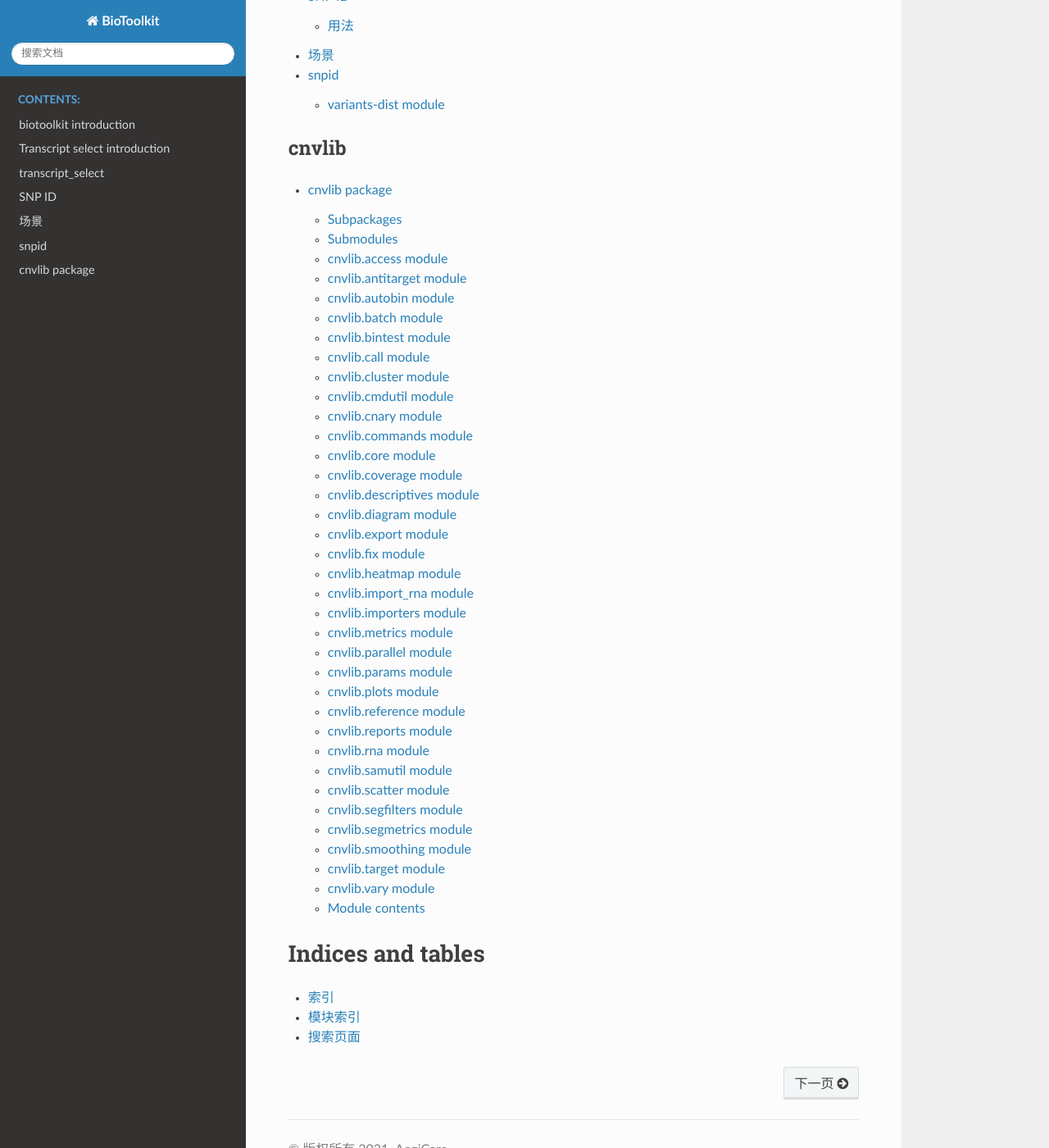
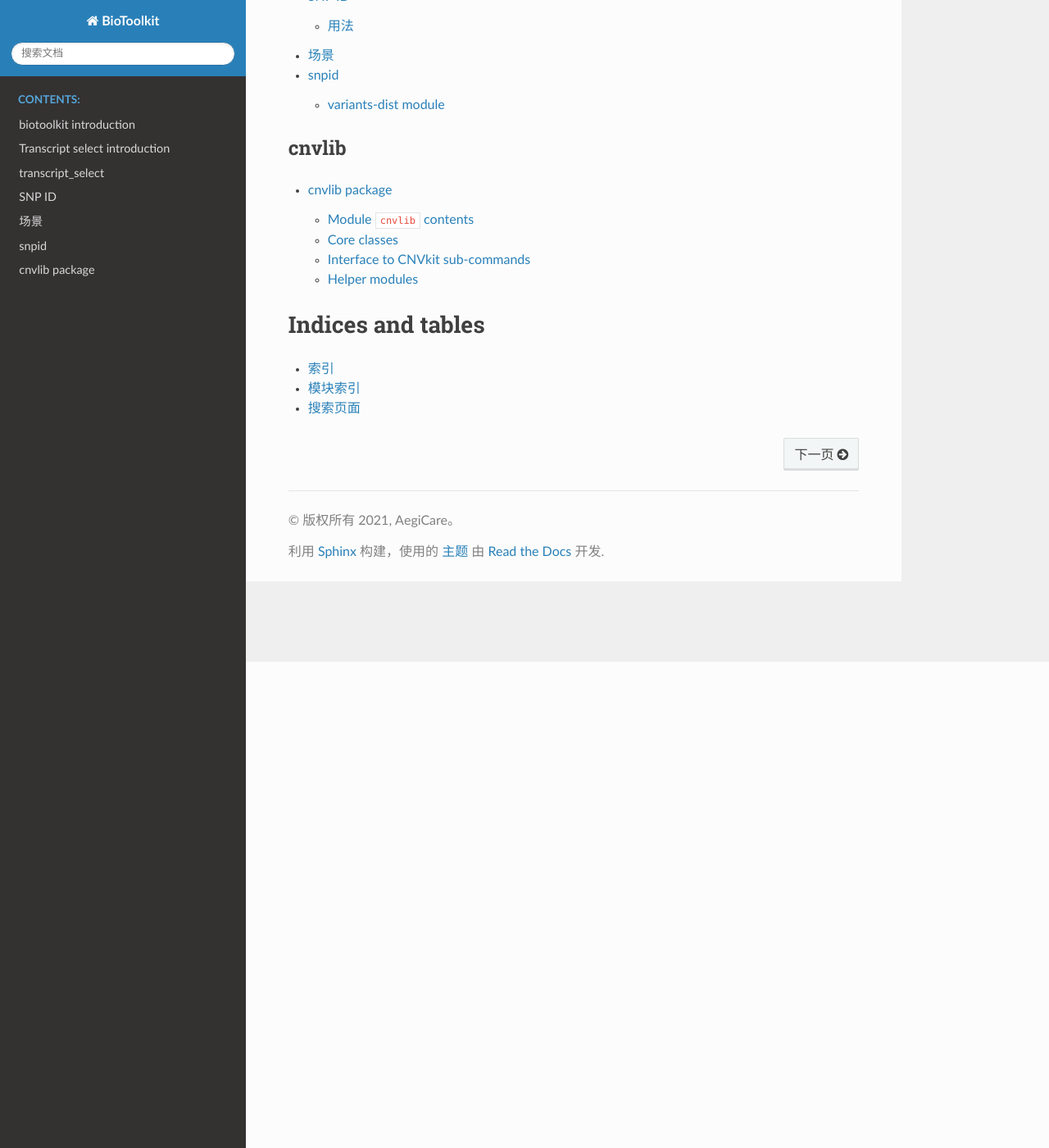
Before and after one commit to zhanglixixi/TEST, a Sphinx documentation site: the page built from docs-trans/source/index.rst, in a window 1280 px wide and 1400 px high, scrolled down 593 px. Shown: the whole window at 82% size. Built offline with Sphinx 7.4.7 and the Read the Docs theme 2.0.0, drawn with Linux system fonts in a browser that asks for light colours.

Commit message:
readthedocs

```diff
--- a/docs-trans/source/cnvlib/cnvlib.rst
+++ b/docs-trans/source/cnvlib/cnvlib.rst
@@ -1,285 +1,311 @@
 cnvlib package
 ==============
 
-Subpackages
------------
+Module ``cnvlib`` contents
+--------------------------
 
-.. toctree::
-   :maxdepth: 4
+.. automodule:: cnvlib
+    :members:
+    :undoc-members:
+    :show-inheritance:
 
-   cnvlib.segmentation
+The one function exposed at the top level, `read`, loads a file in CNVkit's
+BED-like tabular format and returns a CopyNumArray instance. For your own
+scripting, you can usually accomplish what you need using just the CopyNumArray
+and GenomicArray methods available on this returned object (see
+:ref:`api_classes`).
 
-Submodules
-----------
+To load other file formats, see :ref:`api_tabio`. To run functions equivalent to
+CNVkit commands within Python, see :ref:`api_commands`.
 
-cnvlib.access module
---------------------
+
+.. _api_classes:
+
+Core classes
+------------
+
+The core objects used throughout CNVkit. The base class is GenomicArray from
+:doc:`skgenome`. All of these classes wrap a `pandas
+<http://pandas.pydata.org/>`_ DataFrame instance, which is accessible through
+the ``.data`` attribute and can be used for any manipulations that aren't
+already provided by methods in the wrapper class.
+
+``cnary``
+~~~~~~~~~
+
+.. automodule:: cnvlib.cnary
+    :members:
+    :undoc-members:
+    :show-inheritance:
+
+``vary``
+~~~~~~~~
+
+.. automodule:: cnvlib.vary
+    :members:
+    :undoc-members:
+    :show-inheritance:
+
+
+.. _api_commands:
+
+Interface to CNVkit sub-commands
+--------------------------------
+
+``commands``
+~~~~~~~~~~~~
+
+The public API for each of the commands defined in the CNVkit workflow.
+
+.. automodule:: cnvlib.commands
+    :members:
+    :undoc-members:
+    :show-inheritance:
+
+
+The following modules implement lower-level functionality specific to each of
+the CNVkit sub-commands.
+
+``access``
+~~~~~~~~~~
 
 .. automodule:: cnvlib.access
-   :members:
-   :undoc-members:
-   :show-inheritance:
+    :members:
+    :undoc-members:
+    :show-inheritance:
 
-cnvlib.antitarget module
-------------------------
+``antitarget``
+~~~~~~~~~~~~~~
 
 .. automodule:: cnvlib.antitarget
-   :members:
-   :undoc-members:
-   :show-inheritance:
+    :members:
+    :undoc-members:
+    :show-inheritance:
 
-cnvlib.autobin module
----------------------
+``autobin``
+~~~~~~~~~~~
 
 .. automodule:: cnvlib.autobin
-   :members:
-   :undoc-members:
-   :show-inheritance:
+    :members:
+    :undoc-members:
+    :show-inheritance:
 
-cnvlib.batch module
--------------------
+``batch``
+~~~~~~~~~
 
 .. automodule:: cnvlib.batch
-   :members:
-   :undoc-members:
-   :show-inheritance:
+    :members:
+    :undoc-members:
+    :show-inheritance:
 
-cnvlib.bintest module
----------------------
 
-.. automodule:: cnvlib.bintest
-   :members:
-   :undoc-members:
-   :show-inheritance:
-
-cnvlib.call module
-------------------
+``call``
+~~~~~~~~
 
 .. automodule:: cnvlib.call
-   :members:
-   :undoc-members:
-   :show-inheritance:
+    :members:
+    :undoc-members:
+    :show-inheritance:
 
-cnvlib.cluster module
----------------------
+``coverage``
+~~~~~~~~~~~~
 
-.. automodule:: cnvlib.cluster
-   :members:
-   :undoc-members:
-   :show-inheritance:
+.. automodule:: cnvlib.coverage
+    :members:
+    :undoc-members:
+    :show-inheritance:
 
-cnvlib.cmdutil module
----------------------
+``diagram``
+~~~~~~~~~~~
+
+.. automodule:: cnvlib.diagram
+    :members:
+    :undoc-members:
+    :show-inheritance:
+
+``export``
+~~~~~~~~~~
+
+.. automodule:: cnvlib.export
+    :members:
+    :undoc-members:
+    :show-inheritance:
+
+``fix``
+~~~~~~~
+
+.. automodule:: cnvlib.fix
+    :members:
+    :undoc-members:
+    :show-inheritance:
+
+``heatmap``
+~~~~~~~~~~~
+
+.. automodule:: cnvlib.heatmap
+    :members:
+    :undoc-members:
+    :show-inheritance:
+
+``importers``
+~~~~~~~~~~~~~
+
+.. automodule:: cnvlib.importers
+    :members:
+    :undoc-members:
+    :show-inheritance:
+
+``import_rna``
+~~~~~~~~~~~~~~
+
+.. automodule:: cnvlib.import_rna
+    :members:
+    :undoc-members:
+    :show-inheritance:
+
+
+``metrics``
+~~~~~~~~~~~
+
+.. automodule:: cnvlib.metrics
+    :members:
+    :undoc-members:
+    :show-inheritance:
+
+``reference``
+~~~~~~~~~~~~~
+
+.. automodule:: cnvlib.reference
+    :members:
+    :undoc-members:
+    :show-inheritance:
+
+``reports``
+~~~~~~~~~~~
+
+Supports the sub-commands :ref:`breaks` and :ref:`genemetrics`.
+
+.. automodule:: cnvlib.reports
+    :members:
+    :undoc-members:
+    :show-inheritance:
+
+``scatter``
+~~~~~~~~~~~
+
+.. automodule:: cnvlib.scatter
+    :members:
+    :undoc-members:
+    :show-inheritance:
+
+``segmentation``
+~~~~~~~~~~~~~~~~
+
+.. automodule:: cnvlib.segmentation
+    :members:
+    :undoc-members:
+    :show-inheritance:
+
+``segmetrics``
+~~~~~~~~~~~~~~~~
+
+.. automodule:: cnvlib.segmetrics
+    :members:
+    :undoc-members:
+    :show-inheritance:
+
+``target``
+~~~~~~~~~~
+
+.. automodule:: cnvlib.target
+    :members:
+    :undoc-members:
+    :show-inheritance:
+
+
+.. _api_helpers:
+
+Helper modules
+--------------
+
+``cmdutil``
+~~~~~~~~~~~
 
 .. automodule:: cnvlib.cmdutil
-   :members:
-   :undoc-members:
-   :show-inheritance:
+    :members:
+    :undoc-members:
+    :show-inheritance:
 
-cnvlib.cnary module
--------------------
-
-.. automodule:: cnvlib.cnary
-   :members:
-   :undoc-members:
-   :show-inheritance:
-
-cnvlib.commands module
-----------------------
-
-.. automodule:: cnvlib.commands
-   :members:
-   :undoc-members:
-   :show-inheritance:
-
-cnvlib.core module
-------------------
+``core``
+~~~~~~~~
 
 .. automodule:: cnvlib.core
-   :members:
-   :undoc-members:
-   :show-inheritance:
+    :members:
+    :undoc-members:
+    :show-inheritance:
 
-cnvlib.coverage module
-----------------------
-
-.. automodule:: cnvlib.coverage
-   :members:
-   :undoc-members:
-   :show-inheritance:
-
-cnvlib.descriptives module
---------------------------
+``descriptives``
+~~~~~~~~~~~~~~~~
 
 .. automodule:: cnvlib.descriptives
-   :members:
-   :undoc-members:
-   :show-inheritance:
+    :members:
+    :undoc-members:
+    :show-inheritance:
 
-cnvlib.diagram module
----------------------
-
-.. automodule:: cnvlib.diagram
-   :members:
-   :undoc-members:
-   :show-inheritance:
-
-cnvlib.export module
---------------------
-
-.. automodule:: cnvlib.export
-   :members:
-   :undoc-members:
-   :show-inheritance:
-
-cnvlib.fix module
------------------
-
-.. automodule:: cnvlib.fix
-   :members:
-   :undoc-members:
-   :show-inheritance:
-
-cnvlib.heatmap module
----------------------
-
-.. automodule:: cnvlib.heatmap
-   :members:
-   :undoc-members:
-   :show-inheritance:
-
-cnvlib.import\_rna module
--------------------------
-
-.. automodule:: cnvlib.import_rna
-   :members:
-   :undoc-members:
-   :show-inheritance:
-
-cnvlib.importers module
------------------------
-
-.. automodule:: cnvlib.importers
-   :members:
-   :undoc-members:
-   :show-inheritance:
-
-cnvlib.metrics module
----------------------
-
-.. automodule:: cnvlib.metrics
-   :members:
-   :undoc-members:
-   :show-inheritance:
-
-cnvlib.parallel module
-----------------------
+``parallel``
+~~~~~~~~~~~~
 
 .. automodule:: cnvlib.parallel
-   :members:
-   :undoc-members:
-   :show-inheritance:
+    :members:
+    :undoc-members:
+    :show-inheritance:
 
-cnvlib.params module
---------------------
+``params``
+~~~~~~~~~~
+
+Defines several constants used in the pipeline.
 
 .. automodule:: cnvlib.params
-   :members:
-   :undoc-members:
-   :show-inheritance:
+    :members:
+    :undoc-members:
+    :show-inheritance:
 
-cnvlib.plots module
--------------------
+``plots``
+~~~~~~~~~
 
 .. automodule:: cnvlib.plots
-   :members:
-   :undoc-members:
-   :show-inheritance:
+    :members:
+    :undoc-members:
+    :show-inheritance:
 
-cnvlib.reference module
------------------------
-
-.. automodule:: cnvlib.reference
-   :members:
-   :undoc-members:
-   :show-inheritance:
-
-cnvlib.reports module
----------------------
-
-.. automodule:: cnvlib.reports
-   :members:
-   :undoc-members:
-   :show-inheritance:
-
-cnvlib.rna module
------------------
+``rna``
+~~~~~~~~~
 
 .. automodule:: cnvlib.rna
-   :members:
-   :undoc-members:
-   :show-inheritance:
+    :members:
+    :undoc-members:
+    :show-inheritance:
 
-cnvlib.samutil module
----------------------
+``samutil``
+~~~~~~~~~~~
 
 .. automodule:: cnvlib.samutil
-   :members:
-   :undoc-members:
-   :show-inheritance:
+    :members:
+    :undoc-members:
+    :show-inheritance:
 
-cnvlib.scatter module
----------------------
-
-.. automodule:: cnvlib.scatter
-   :members:
-   :undoc-members:
-   :show-inheritance:
-
-cnvlib.segfilters module
-------------------------
+``segfilters``
+~~~~~~~~~~~~~~
 
 .. automodule:: cnvlib.segfilters
-   :members:
-   :undoc-members:
-   :show-inheritance:
+    :members:
+    :undoc-members:
+    :show-inheritance:
 
-cnvlib.segmetrics module
-------------------------
-
-.. automodule:: cnvlib.segmetrics
-   :members:
-   :undoc-members:
-   :show-inheritance:
-
-cnvlib.smoothing module
------------------------
+``smoothing``
+~~~~~~~~~~~~~
 
 .. automodule:: cnvlib.smoothing
-   :members:
-   :undoc-members:
-   :show-inheritance:
-
-cnvlib.target module
---------------------
-
-.. automodule:: cnvlib.target
-   :members:
-   :undoc-members:
-   :show-inheritance:
-
-cnvlib.vary module
-------------------
-
-.. automodule:: cnvlib.vary
-   :members:
-   :undoc-members:
-   :show-inheritance:
-
-Module contents
----------------
-
-.. automodule:: cnvlib
-   :members:
-   :undoc-members:
-   :show-inheritance:
+    :members:
+    :undoc-members:
+    :show-inheritance:
```
